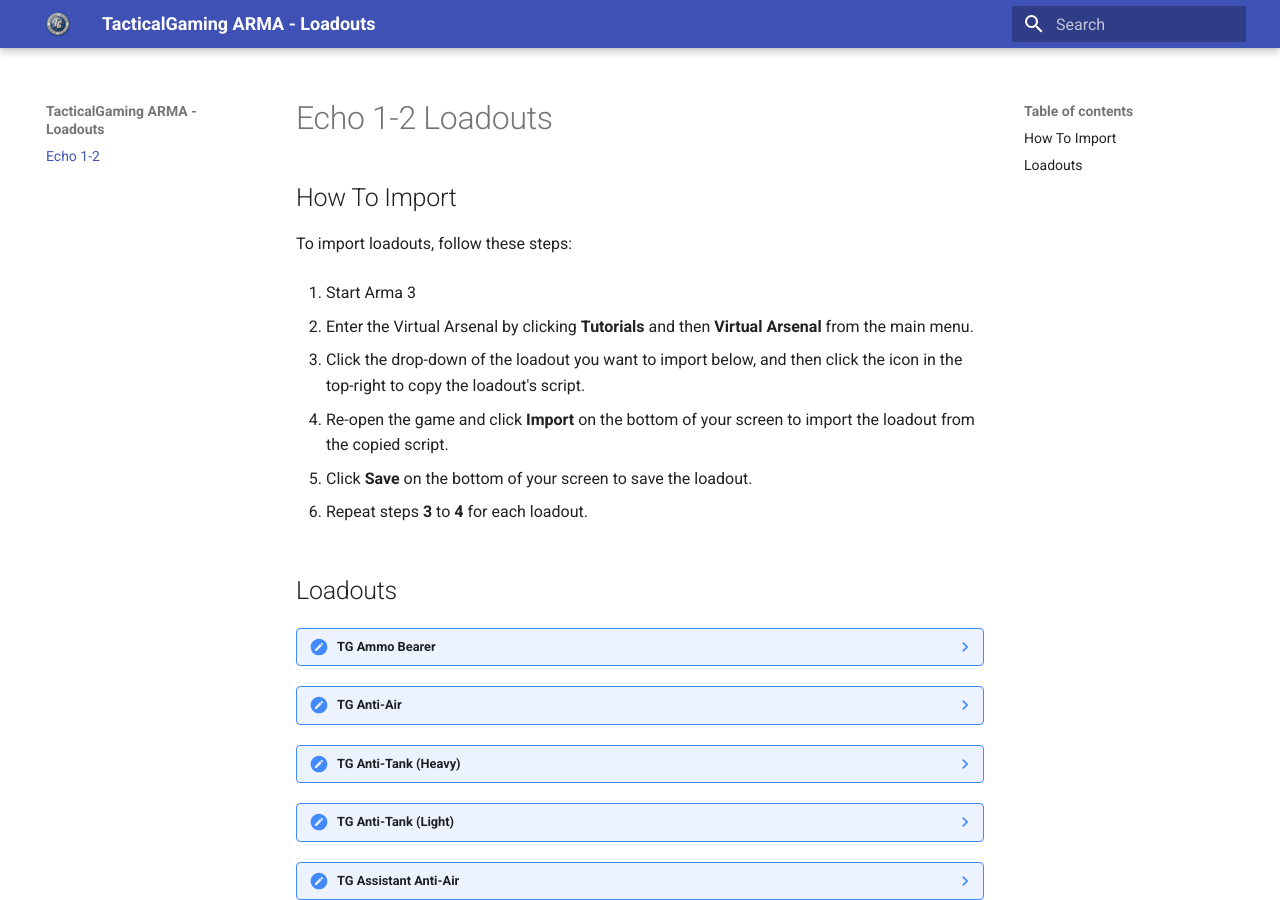
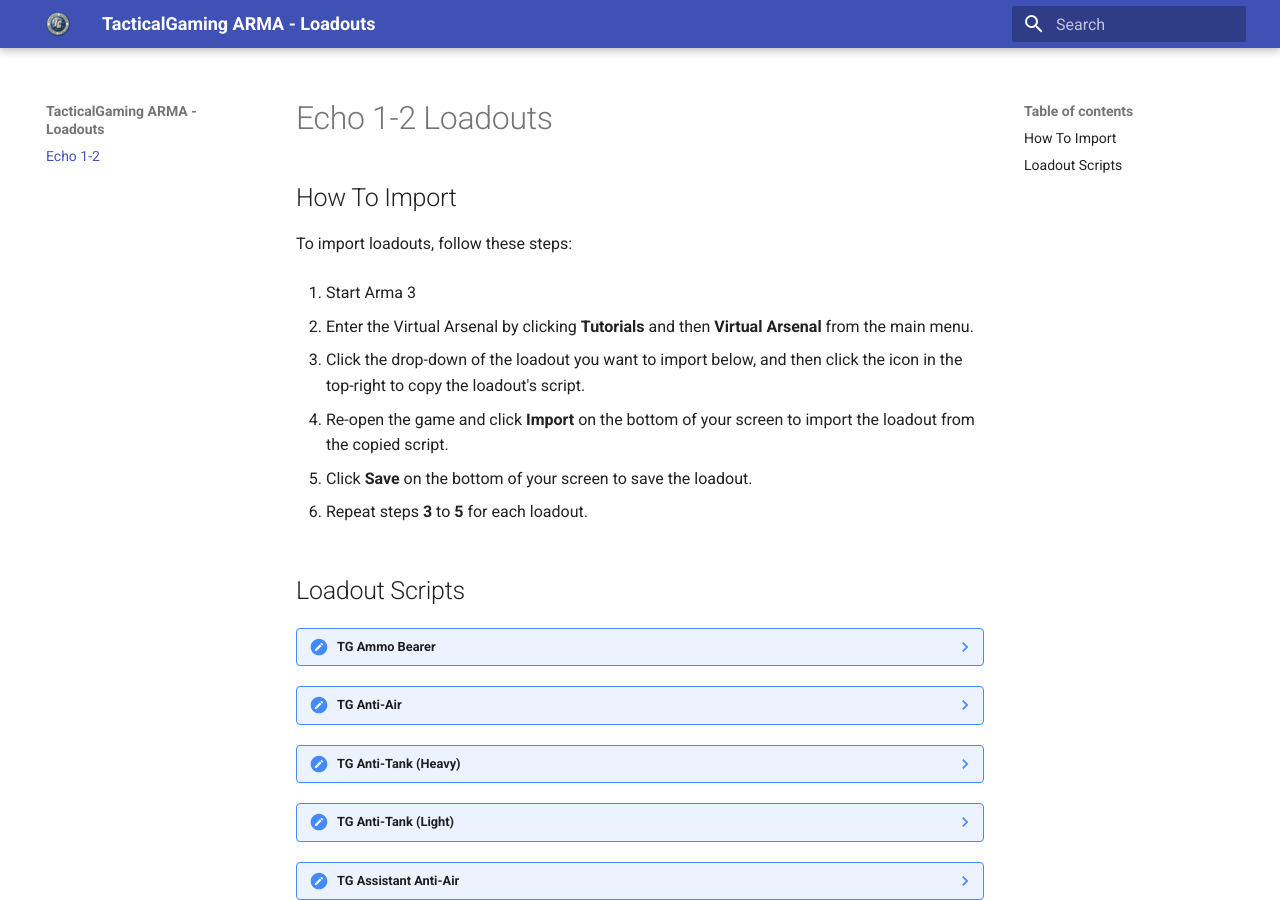
Before and after one commit to TacticalGaming-net/ARMA-Loadouts, an MkDocs documentation site: the page built from docs/loadouts/echo.md, in a window 1280 px wide and 900 px high. Built offline with MkDocs 1.6.1 and Material for MkDocs 9.7.7, drawn with Linux system fonts in a browser that asks for light colours.

Commit message:
Small docs changes

````diff
--- a/docs/loadouts/echo.md
+++ b/docs/loadouts/echo.md
@@ -14,9 +14,9 @@
 
 5. Click **Save** on the bottom of your screen to save the loadout.
 
-6. Repeat steps **3** to **4** for each loadout.
+6. Repeat steps **3** to **5** for each loadout.
 
-## Loadouts
+## Loadout Scripts
 
 ??? note "TG Ammo Bearer"
 	```
````
